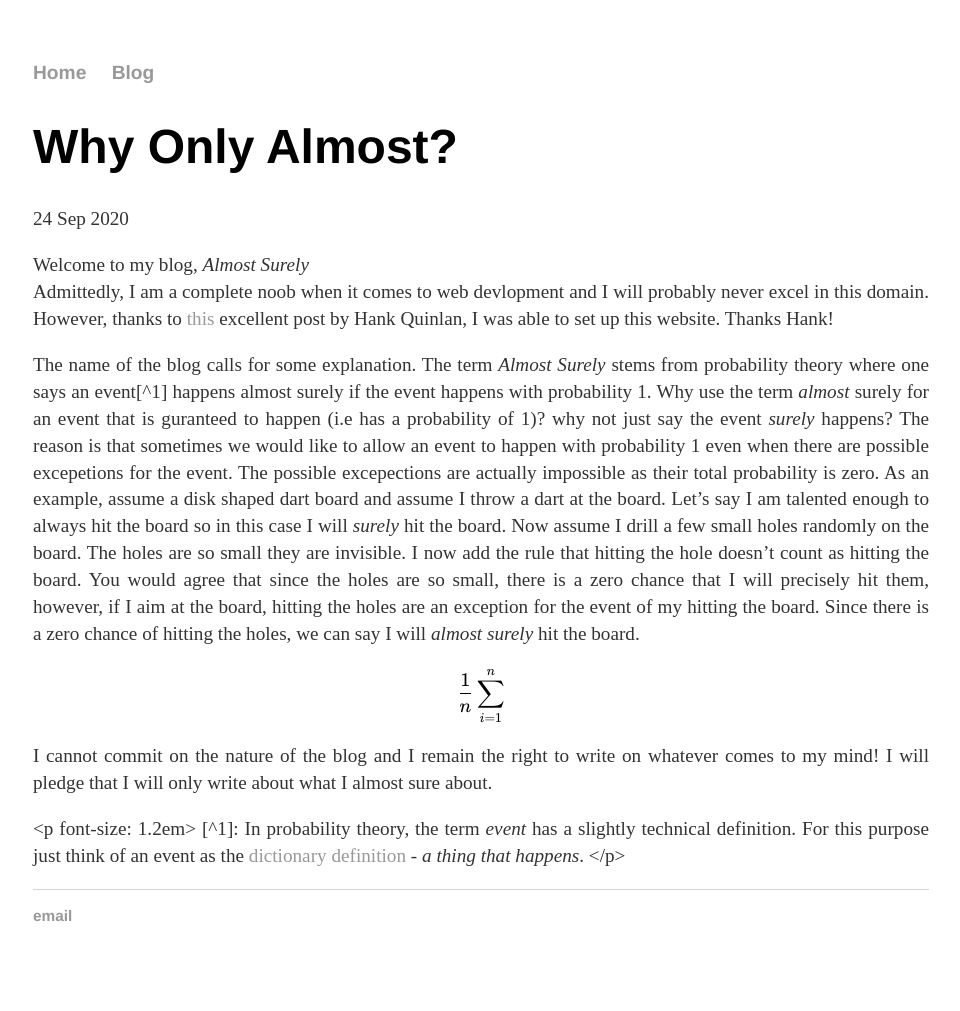
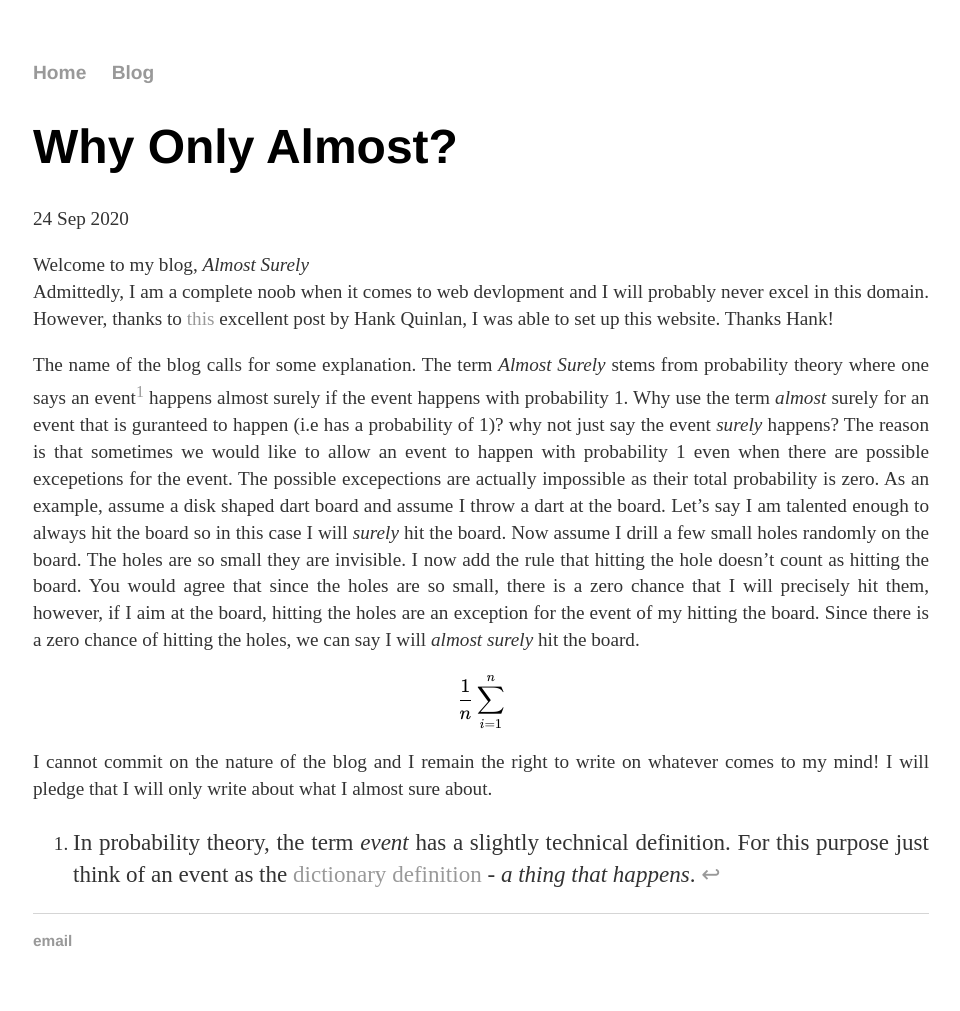
Before and after one commit to nirryde/nirryde.github.io, a Jekyll site: the page built from _posts/2020-09-24-post one.md, in a window 1280 px wide. Shown: the whole page, without its empty margins (159-1119 px from the left). Built offline with Jekyll 4.4.1, drawn with Linux system fonts in a browser that asks for light colours; nearby versions of some CDN libraries; before the commit the page ends 987 px from its top, so only the background shows below that.

Commit message:
Update 2020-09-24-post one.md

```diff
--- a/_posts/2020-09-24-post one.md
+++ b/_posts/2020-09-24-post one.md
@@ -13,6 +13,4 @@ $$\frac{1}{n} \sum_{i=1}^{n}$$
 
 I cannot commit on the nature of the blog and I remain the right to write on whatever comes to my mind! I will pledge that I will only write about what I almost sure about.
 
-<p font-size: 1.2em>
 [^1]: In probability theory, the term *event* has a slightly technical definition. For this purpose just think of an event as the <a href="https://dictionary.cambridge.org/dictionary/english/event"> dictionary definition</a> - *a thing that happens*.
-</p>
```
